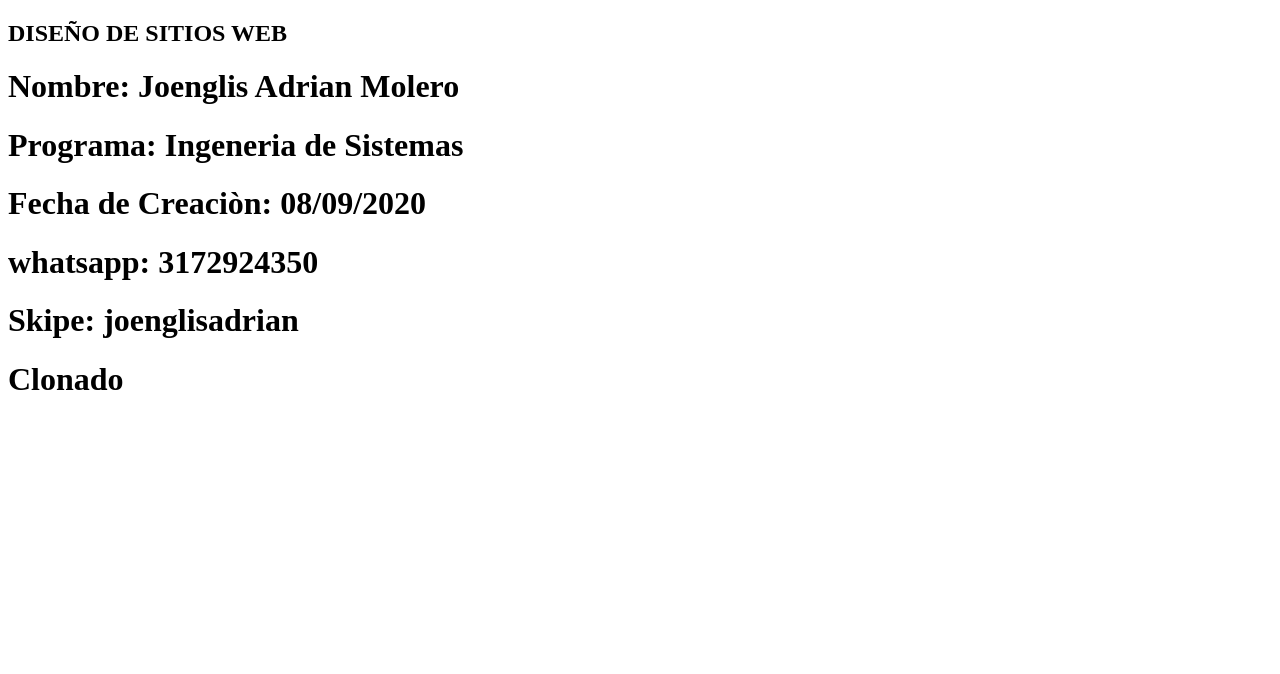
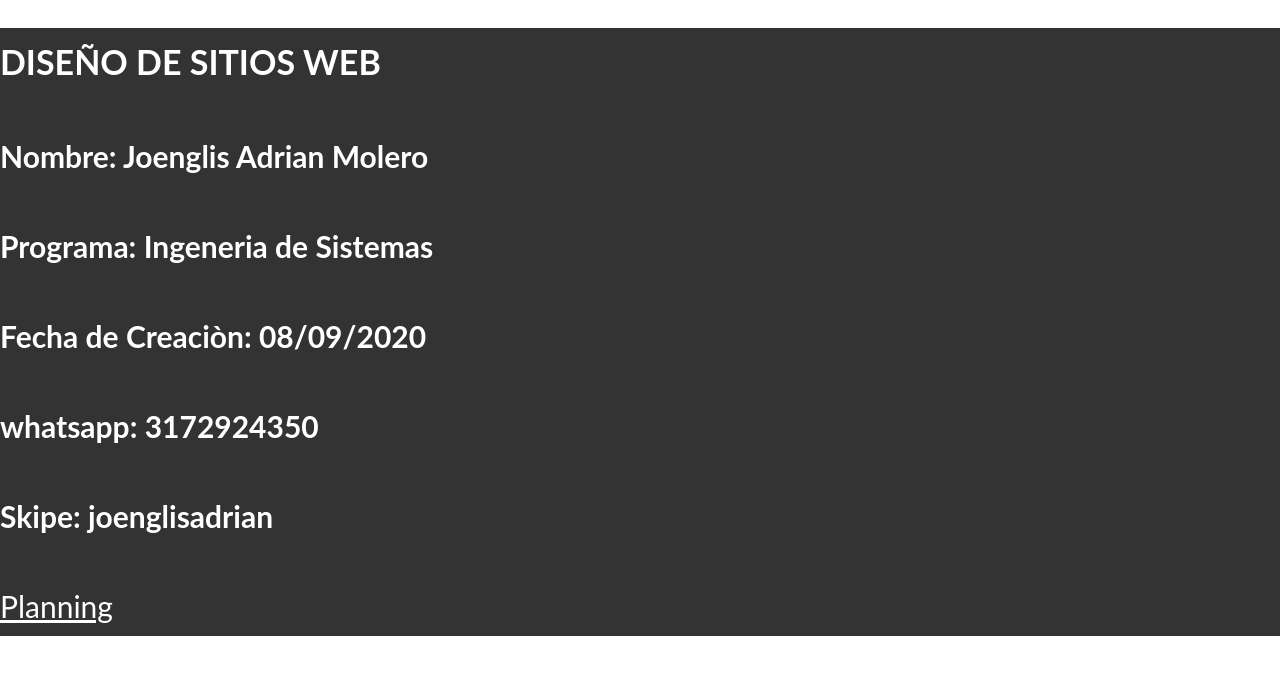
Before and after one commit to joemoles/DSW-JoenglisMolero, a plain HTML site: page index.html in a window 1280 px wide. Drawn offline with Linux system fonts and the light colour scheme.

Commit message:
FASE 2 V2
Se agrega la maquta solicitada y se da por terminada la actividad

```diff
--- a/css/styles.css
+++ b/css/styles.css
@@ -196,3 +196,16 @@ justify-content: space-between;
     margin: 0;
     padding: 1rem 0 3rem 0;
 }
+
+.contenedor-fase1 {
+    background-color: #333333;
+    margin: 0;
+    color:#ffffff;
+    font-size: 3rem ;
+
+}
+
+.contenedor-fase1 a{
+    color: #ffffff;
+
+}
--- a/index.html
+++ b/index.html
@@ -3,15 +3,19 @@
     <head>
         <meta charset="UTF-8">
         <meta name="viewport" content="width=device-width, initial-scale=1.0">
+        <link rel="stylesheet" href="css/normalize.css">
+        <link rel="stylesheet" href="css/styles.css">
         <title>Document</title>
     </head>
     <body>
-        <h2>DISEÑO DE SITIOS WEB</h2>
-        <h1>Nombre: Joenglis Adrian Molero</h1>
-        <h1>Programa: Ingeneria de Sistemas</h1>
-        <h1>Fecha de Creaciòn: 08/09/2020</h1>
-        <h1>whatsapp: 3172924350</h1>
-        <h1>Skipe: joenglisadrian</h1>
-        <h1>Clonado</h1>
+        <div class="contenedor-fase1">
+            <h2>DISEÑO DE SITIOS WEB</h2>
+            <h3>Nombre: Joenglis Adrian Molero</h3>
+            <h3>Programa: Ingeneria de Sistemas</h3>
+            <h3>Fecha de Creaciòn: 08/09/2020</h3>
+            <h3>whatsapp: 3172924350</3>
+            <h3>Skipe: joenglisadrian</h3>
+            <a href="planning.html" target="_blank">Planning</a>
+        </div>
     </body>
     </html>
```
Also changed, not shown: planning.html (+13 -13 lines), img/maquetacion.png (added), img/tabla.png (renamed from img/prueba.png).
